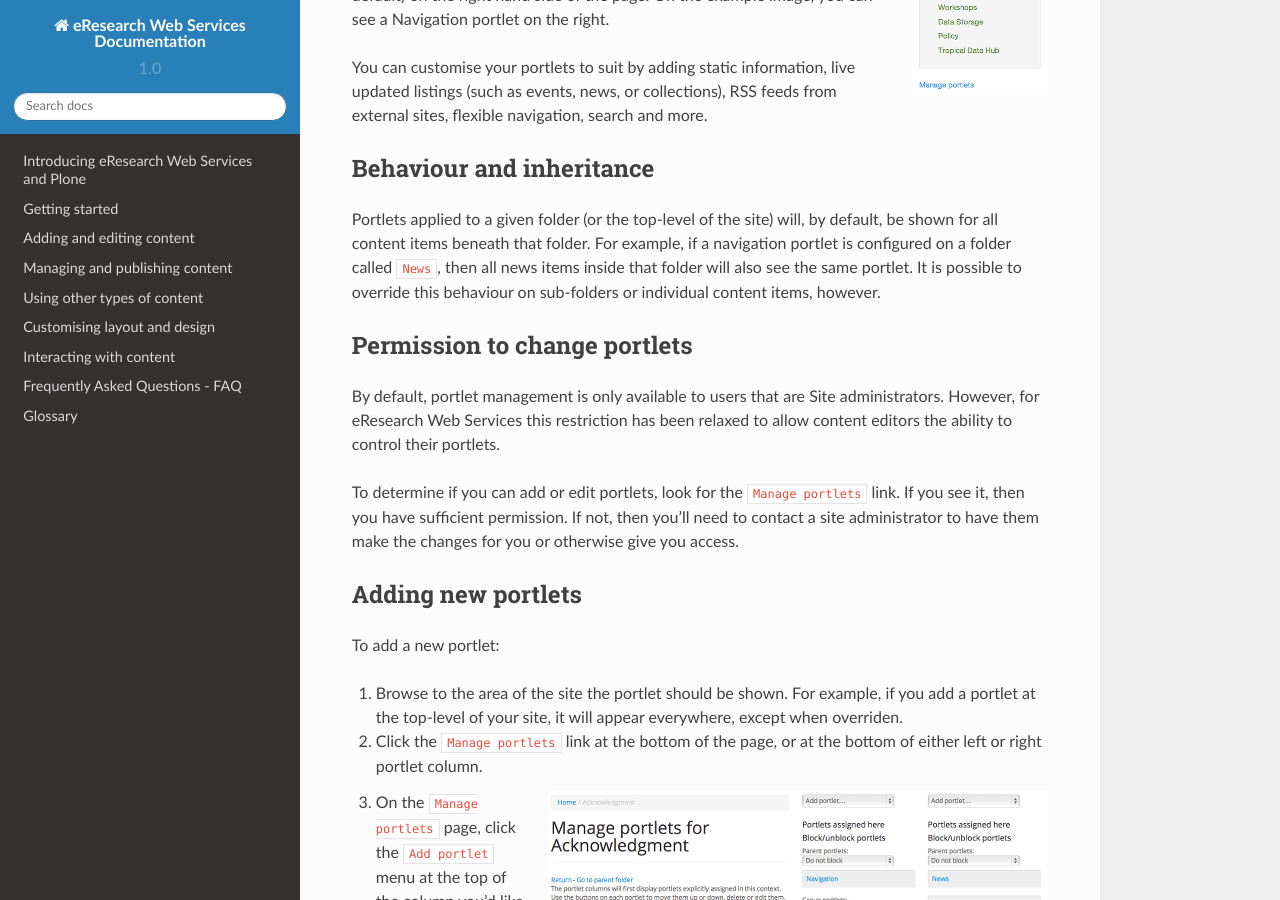
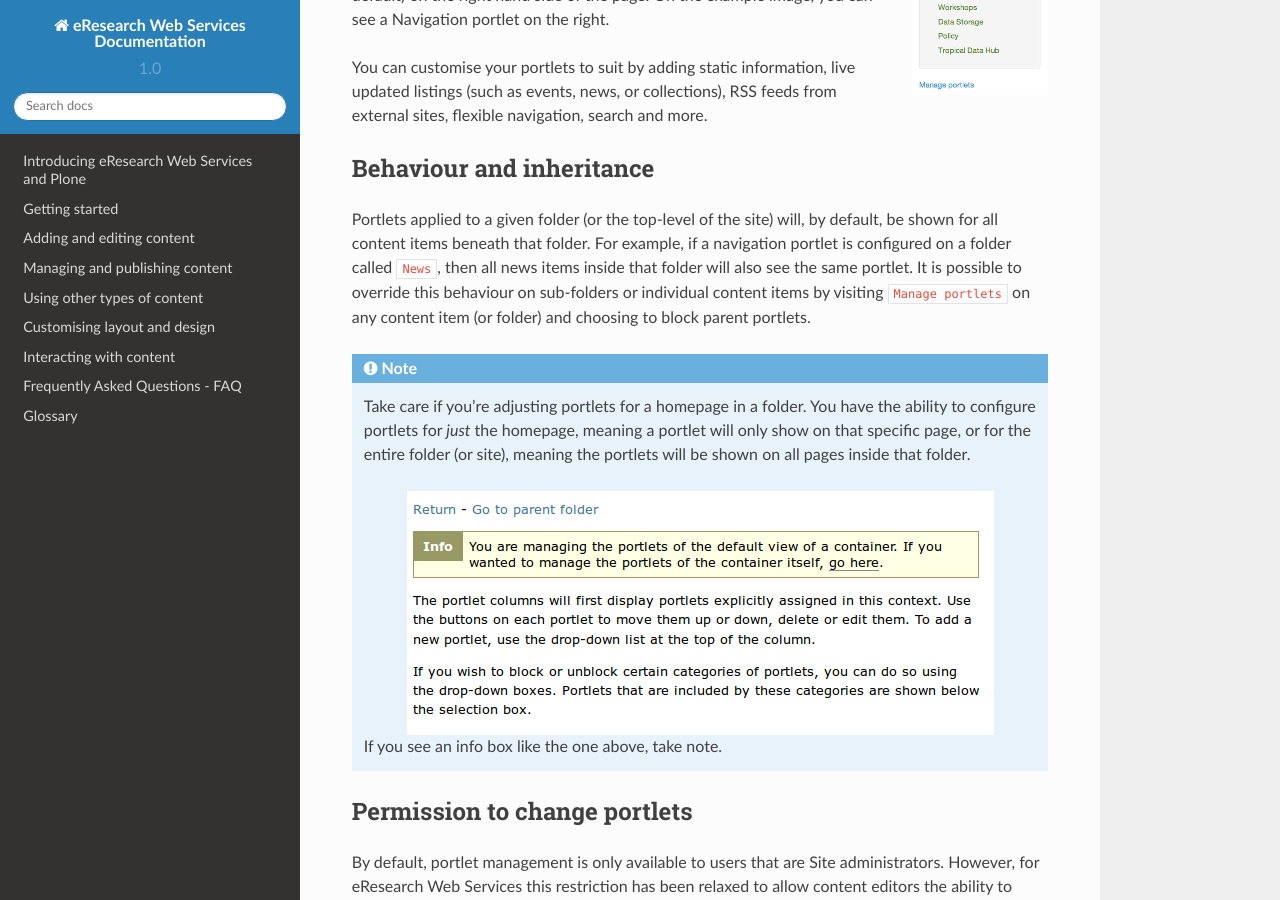
Before and after one commit to jcu-eresearch/plone-user-doc, a Sphinx documentation site: the page built from source/layout-portlets.rst, in a window 1280 px wide and 900 px high, scrolled down 830 px. Built offline with Sphinx 7.4.7 and the Read the Docs theme 2.0.0, drawn with Linux system fonts in a browser that asks for light colours.

Commit message:
Add note about portlet inheritance

```diff
--- a/source/layout-portlets.rst
+++ b/source/layout-portlets.rst
@@ -31,7 +31,22 @@ Portlets applied to a given folder (or the top-level of the site) will, by
 default, be shown for all content items beneath that folder.  For example, if a
 navigation portlet is configured on a folder called ``News``, then all news
 items inside that folder will also see the same portlet.  It is possible to
-override this behaviour on sub-folders or individual content items, however.
+override this behaviour on sub-folders or individual content items by visiting
+``Manage portlets`` on any content item (or folder) and choosing to block
+parent portlets.
+
+.. note::
+
+   Take care if you're adjusting portlets for a homepage in a folder.  You
+   have the ability to configure portlets for *just* the homepage, meaning a
+   portlet will only show on that specific page, or for the entire folder (or
+   site), meaning the portlets will be shown on all pages inside that folder.
+
+   .. image:: /images/portlet_inherit.png
+      :alt: Portlet inheritance
+      :align: center
+
+   If you see an info box like the one above, take note.
 
 
 Permission to change portlets
```
Also changed, not shown: source/images/portlet_inherit.png (added).
